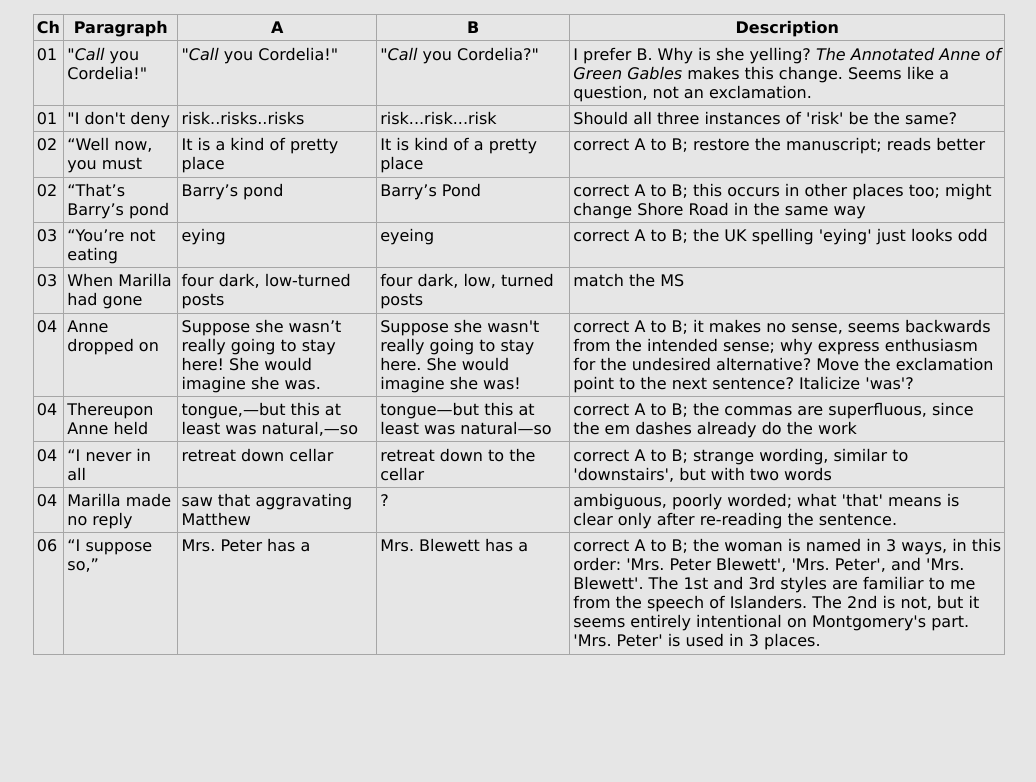
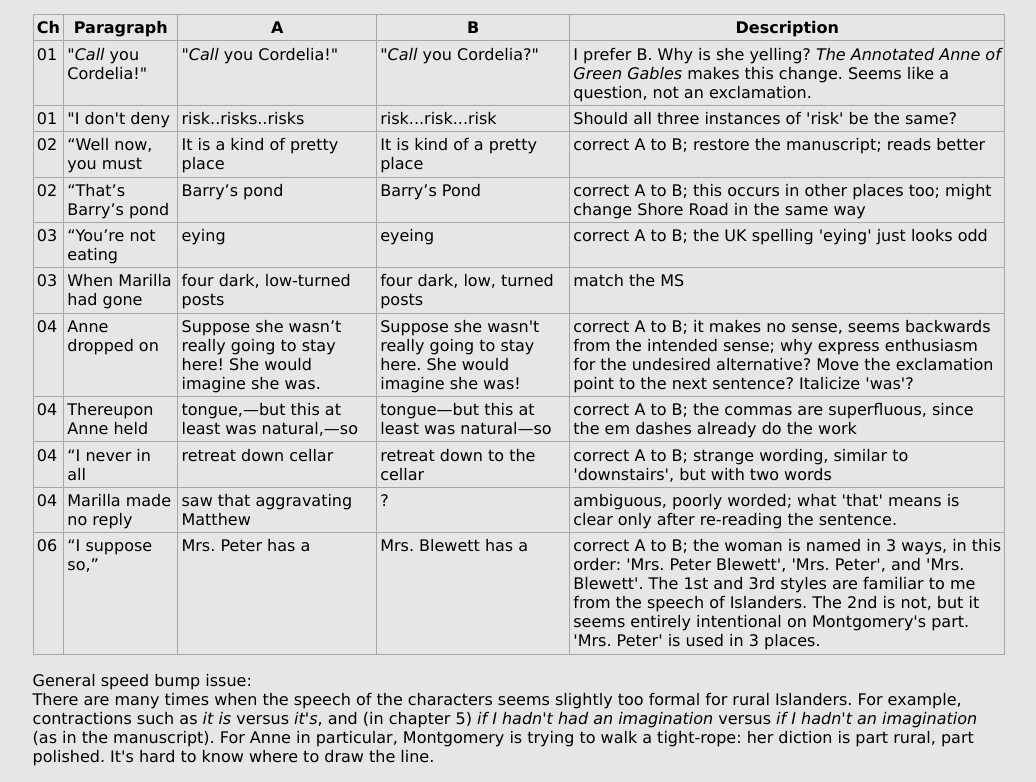
Before and after one commit to johanley/anne-of-green-gables, a plain HTML site: page docs/index.html in a window 1280 px wide. Shown: the part 7027-7809 px from the top of the page, without its empty margins (121-1157 px from the left). Before the commit the page ends 7698 px from the top, so only its background shows below. Drawn offline with Linux system fonts and the light colour scheme.

Commit message:
Chapter 06

```diff
--- a/docs/index.html
+++ b/docs/index.html
@@ -291,7 +291,7 @@ file for that chapter; don't change the name of the file.
 For the first edit, I compare to two other digitized versions (Project Gutenberg and Distributed Proofreaders Canada).
 For the first edit, I display here the number of errors made by the proof-reader, and found as a result of such comparisons.
 <em>Very</em> useful for finding errors!
-The lower the count, the better.
+The lower the count, the better the proof-reader.
 
 <P>Proof-readers/Editors:
 <P><table class='report' style='border:1px;'>
@@ -364,6 +364,11 @@ the real world of thinking about the text's style.
  <tr><td>06<td>“I suppose so,”<td>Mrs. Peter has a<td>Mrs. Blewett has a<td>correct A to B; the woman is named in 3 ways, in this order: 'Mrs. Peter Blewett', 'Mrs. Peter', and 'Mrs. Blewett'. The 1st and 3rd styles are familiar to me from the speech of Islanders. The 2nd is not, but it seems entirely intentional on Montgomery's part. 'Mrs. Peter' is used in 3 places.
 </table>
 
+<P>General speed bump issue:<br>
+There are many times when the speech of the characters seems slightly too formal for rural Islanders.
+For example, contractions such as <em>it is</em> versus <em>it's</em>, and (in chapter 5) <em>if I hadn't had an imagination</em> versus <em>if I hadn't an imagination</em> (as in the manuscript).
+For Anne in particular, Montgomery is trying to walk a tight-rope: her diction is part rural, part polished.
+It's hard to know where to draw the line.
 
 
 
```
